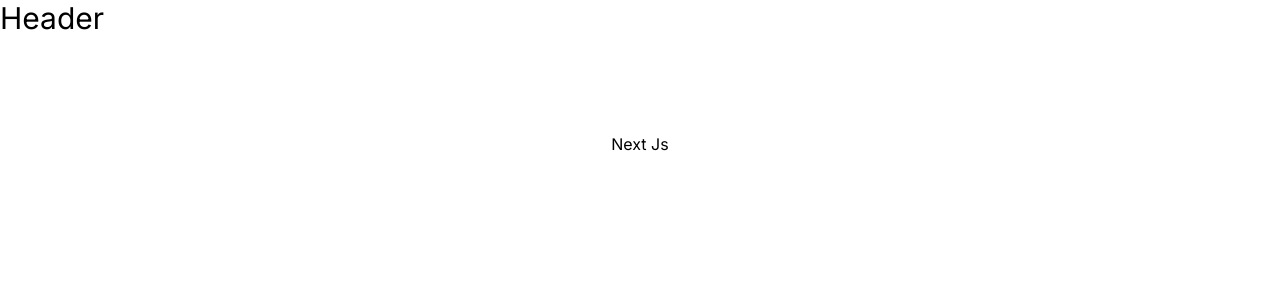
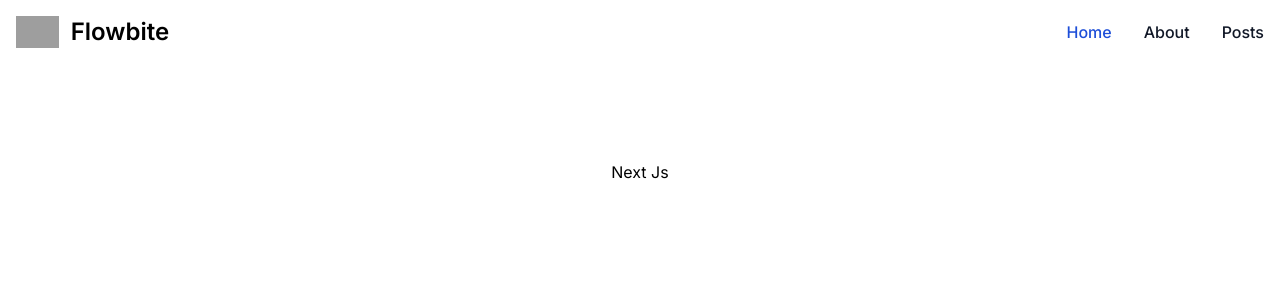
Before and after one commit to NguyenUyen-ReactJs2206/NextJs, a Next.js app in the folder learn-next-js/: page / in a window 1280 px wide. Shown: the top 300 px of the page. Built offline with nearby package versions, Linux system fonts and the light colour scheme; grey boxes are pictures that could not be loaded.

Commit message:
Create Loading

```diff
--- a/learn-next-js/next.config.js
+++ b/learn-next-js/next.config.js
@@ -1,4 +1,8 @@
 /** @type {import('next').NextConfig} */
-const nextConfig = {}
+const nextConfig = {
+	images: {
+		domains: [],
+	},
+}
 
 module.exports = nextConfig
--- a/learn-next-js/src/app/about/layout.tsx
+++ b/learn-next-js/src/app/about/layout.tsx
@@ -10,7 +10,7 @@
 export default function Layout({ children }: { children: React.ReactNode }) {
 	return (
 		<>
-			<b>about section</b>
+			<b>About Section</b>
 			{children}
 		</>
 	)
--- /dev/null
+++ b/learn-next-js/src/app/about/loading.tsx
@@ -0,0 +1,7 @@
+import * as React from 'react'
+
+export interface LoadingProps {}
+
+export default function Loading(props: LoadingProps) {
+	return <div>Loading...</div>
+}
--- a/learn-next-js/src/app/about/page.tsx
+++ b/learn-next-js/src/app/about/page.tsx
@@ -7,10 +7,15 @@
 		'https://codemobiles.com/adhoc/youtubes/index_new.php?username=admin&password=password&type=songs'
 	)
 	const data = await result.json()
-	console.log(data, 'ddddddd')
+	const delay = (time: number) => {
+		return new Promise((resolve) => {
+			setTimeout(resolve, time)
+		})
+	}
+	await delay(1000)
 	return (
 		<div>
-			ABOUT-ERROR PAGE
+			ABOUT-PAGE
 			{/* <span>Debug: {JSON.stringify(data)} </span> */}
 			<ul>
 				{data.youtubes.map((el) => {
@@ -20,3 +25,8 @@
 		</div>
 	)
 }
+// function delay(time: number) {
+// 	return new Promise((resolve) => {
+// 		setTimeout(resolve, time)
+// 	})
+// }
--- a/learn-next-js/src/app/layout.tsx
+++ b/learn-next-js/src/app/layout.tsx
@@ -1,3 +1,4 @@
+import Link from 'next/link'
 import './globals.css'
 import { Inter } from 'next/font/google'
 
@@ -12,7 +13,72 @@
 	return (
 		<html lang="en">
 			<body className={inter.className}>
-				<h1 className="text-3xl">Header</h1>
+				<nav className="bg-white border-gray-200 dark:bg-gray-900">
+					<div className="max-w-screen-xl flex flex-wrap items-center justify-between mx-auto p-4">
+						<Link href="https://flowbite.com/" className="flex items-center">
+							<img
+								src="https://flowbite.com/docs/images/logo.svg"
+								className="h-8 mr-3"
+								alt="Flowbite Logo"
+							/>
+							<span className="self-center text-2xl font-semibold whitespace-nowrap dark:text-white">
+								Flowbite
+							</span>
+						</Link>
+						<button
+							data-collapse-toggle="navbar-default"
+							type="button"
+							className="inline-flex items-center p-2 ml-3 text-sm text-gray-500 rounded-lg md:hidden hover:bg-gray-100 focus:outline-none focus:ring-2 focus:ring-gray-200 dark:text-gray-400 dark:hover:bg-gray-700 dark:focus:ring-gray-600"
+							aria-controls="navbar-default"
+							aria-expanded="false"
+						>
+							<span className="sr-only">Open main menu</span>
+							<svg
+								className="w-6 h-6"
+								aria-hidden="true"
+								fill="currentColor"
+								viewBox="0 0 20 20"
+								xmlns="http://www.w3.org/2000/svg"
+							>
+								<path
+									fillRule="evenodd"
+									d="M3 5a1 1 0 011-1h12a1 1 0 110 2H4a1 1 0 01-1-1zM3 10a1 1 0 011-1h12a1 1 0 110 2H4a1 1 0 01-1-1zM3 15a1 1 0 011-1h12a1 1 0 110 2H4a1 1 0 01-1-1z"
+									clipRule="evenodd"
+								></path>
+							</svg>
+						</button>
+						<div className="hidden w-full md:block md:w-auto" id="navbar-default">
+							<ul className="font-medium flex flex-col p-4 md:p-0 mt-4 border border-gray-100 rounded-lg bg-gray-50 md:flex-row md:space-x-8 md:mt-0 md:border-0 md:bg-white dark:bg-gray-800 md:dark:bg-gray-900 dark:border-gray-700">
+								<li>
+									<Link
+										href="/"
+										className="block py-2 pl-3 pr-4 text-white bg-blue-700 rounded md:bg-transparent md:text-blue-700 md:p-0 dark:text-white md:dark:text-blue-500"
+										aria-current="page"
+									>
+										Home
+									</Link>
+								</li>
+								<li>
+									<Link
+										href="/about"
+										className="block py-2 pl-3 pr-4 text-gray-900 rounded hover:bg-gray-100 md:hover:bg-transparent md:border-0 md:hover:text-blue-700 md:p-0 dark:text-white md:dark:hover:text-blue-500 dark:hover:bg-gray-700 dark:hover:text-white md:dark:hover:bg-transparent"
+									>
+										About
+									</Link>
+								</li>
+								<li>
+									<Link
+										href="posts"
+										className="block py-2 pl-3 pr-4 text-gray-900 rounded hover:bg-gray-100 md:hover:bg-transparent md:border-0 md:hover:text-blue-700 md:p-0 dark:text-white md:dark:hover:text-blue-500 dark:hover:bg-gray-700 dark:hover:text-white md:dark:hover:bg-transparent"
+									>
+										Posts
+									</Link>
+								</li>
+							</ul>
+						</div>
+					</div>
+				</nav>
+
 				{children}
 			</body>
 		</html>
```
Also changed, not shown: learn-next-js/.eslintrc.json.
